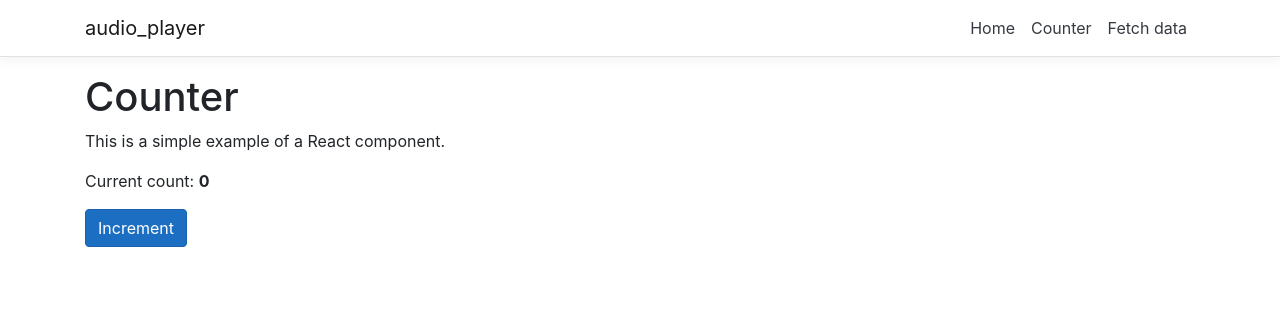
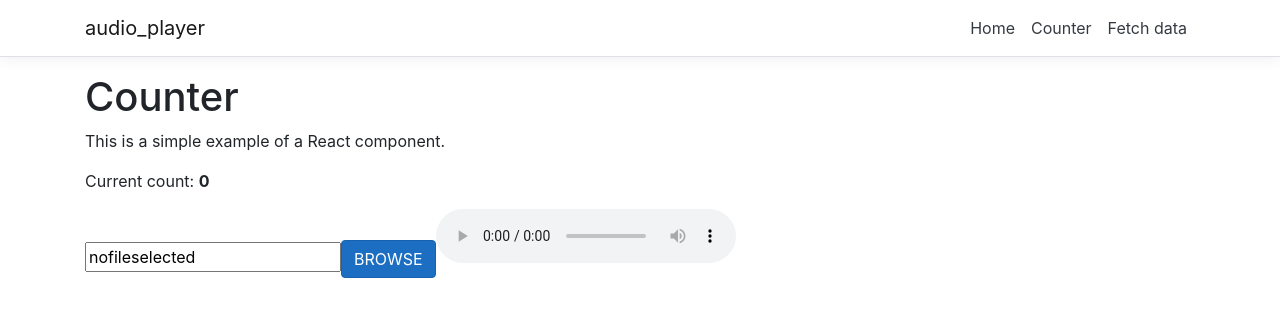
Before and after one commit to kirchoffpt/juicebox, a React (Create React App) app in the folder ClientApp/: page /counter in a window 1280 px wide. Shown: the top 316 px of the page. Built offline with nearby package versions, Linux system fonts and the light colour scheme.

Commit message:
bad changes
nothing works as per usual

```diff
--- a/ClientApp/src/components/Counter.js
+++ b/ClientApp/src/components/Counter.js
@@ -1,21 +1,43 @@
 import React, { Component } from 'react';
+import axios from 'axios';
 
 export class Counter extends Component {
   static displayName = Counter.name;
 
   constructor(props) {
     super(props);
-    this.state = { currentCount: 0 };
-    this.incrementCounter = this.incrementCounter.bind(this);
+    this.state = { currentCount: 0, filenames : "nofileselected", binary : null};
+    this.promptUserForFile = this.promptUserForFile.bind(this);
+    this.onChangeFile = this.onChangeFile.bind(this);
   }
 
-  incrementCounter() {
+  promptUserForFile(e) {
+    this.refs.fileUploader.click();
     this.setState({
       currentCount: this.state.currentCount + 1
     });
   }
 
+  onChangeFile(e) {
+    e.stopPropagation();
+    e.preventDefault();
+    var file = e.target.files[0];
+
+    var audioControl = document.getElementById('audio');
+    var reader = new FileReader();
+    reader.onload = function(event) {
+      // The file's text will be printed here
+      audioControl.src = event.target.result;
+    };
+    reader.readAsDataURL(file);
+
+    console.log(reader.result);
+
+    this.setState({filenames : file.name}); /// if you want to upload later
+  }
+
   render() {
+
     return (
       <div>
         <h1>Counter</h1>
@@ -24,7 +46,22 @@ export class Counter extends Component {
 
         <p aria-live="polite">Current count: <strong>{this.state.currentCount}</strong></p>
 
-        <button className="btn btn-primary" onClick={this.incrementCounter}>Increment</button>
+        <input type="text" defaultValue={this.state.filenames}/>
+        <button className="btn btn-primary" onClick={this.promptUserForFile}>
+          <input
+          type="file"
+          id="file"
+          ref="fileUploader"
+          accept="audio/mpeg"
+          multiple={true}
+          style={{display: "none"}}
+          onChange={this.onChangeFile}
+          />
+          BROWSE
+        </button>
+        <audio controls>
+          <source src="" id="audio" type="audio/mpeg"></source>
+        </audio>
       </div>
     );
   }
```
Also changed, not shown: 2 other files (tests, documents, lock files or other folders).
